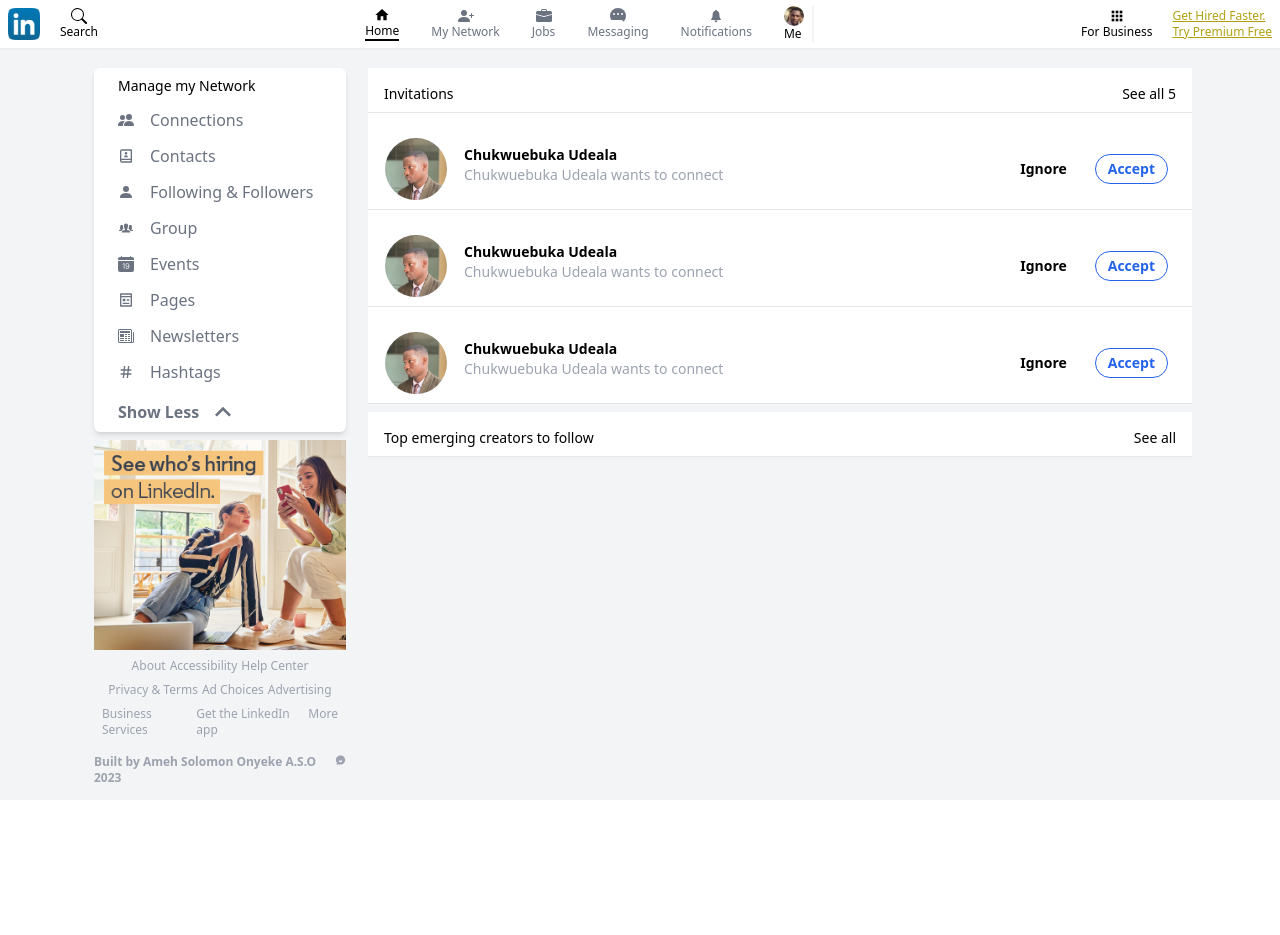
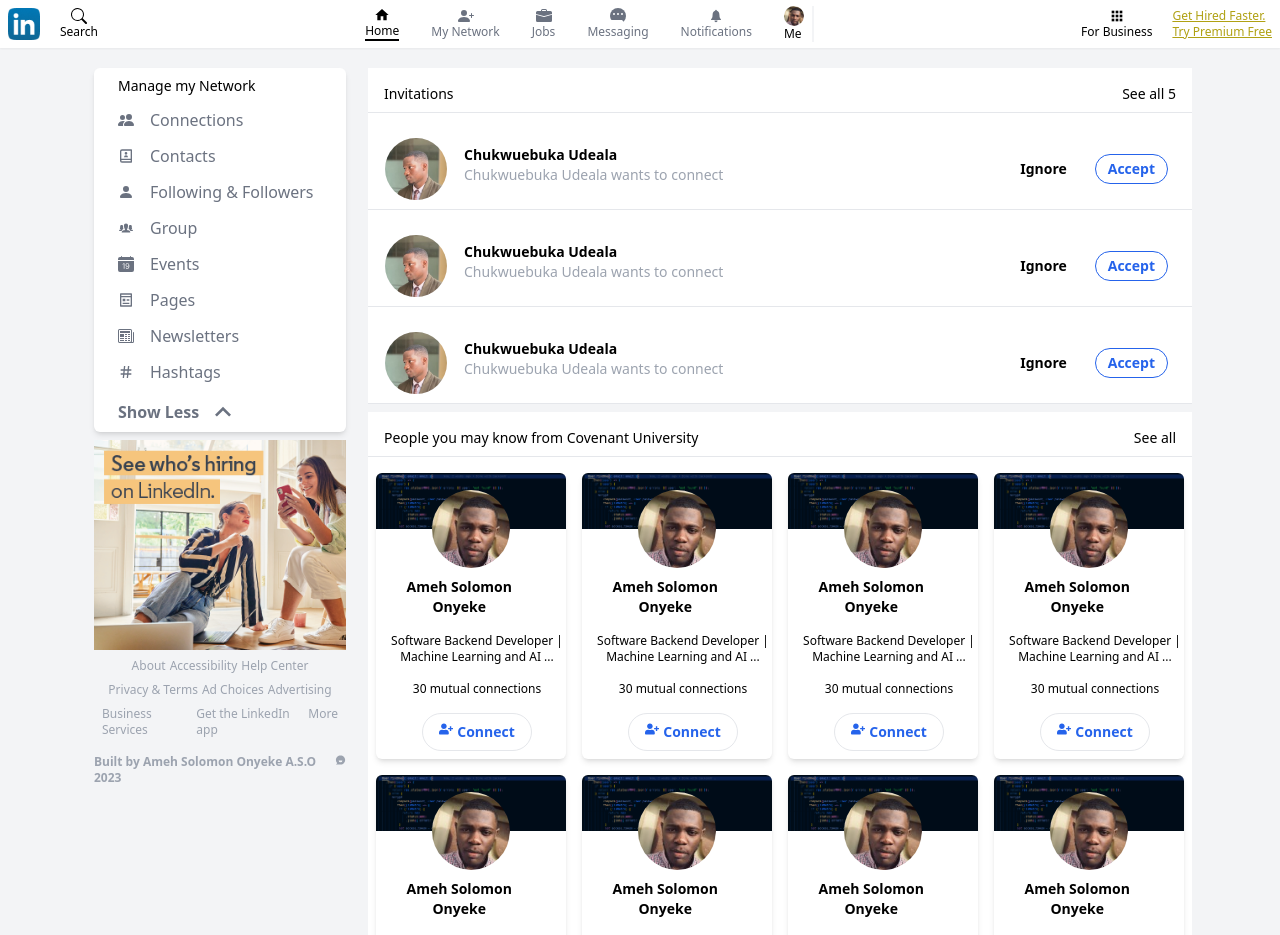
Before and after one commit to Uncle-Solomon/LinkedInClone, a React (Vite) app in the folder client/: page /mynetwork in a window 1280 px wide. Shown: the top 935 px of the page. Before the commit the page ends 800 px from the top, so only its background shows below. Built offline with nearby package versions, Linux system fonts and the light colour scheme.

Commit message:
Working on singula user component

```diff
--- a/client/src/components/Alumni.jsx
+++ b/client/src/components/Alumni.jsx
@@ -1,11 +1,24 @@
 import React from "react";
+import SingularUserCard from "./SingularUserCard";
 
 const Alumni = () => {
   return (
     <div className="bg-white w-full text-sm">
       <div className="flex justify-between px-4 pt-4 pb-2 border-b mb-2">
-        <p>Top emerging creators to follow</p>
+        <p>
+          People you may know from <span>Covenant University</span>
+        </p>
         <p>See all</p>
+      </div>
+      <div className="grid grid-cols-12">
+        <SingularUserCard />
+        <SingularUserCard />
+        <SingularUserCard />
+        <SingularUserCard />
+        <SingularUserCard />
+        <SingularUserCard />
+        <SingularUserCard />
+        <SingularUserCard />
       </div>
     </div>
   );
--- /dev/null
+++ b/client/src/components/SingularUserCard.jsx
@@ -0,0 +1,42 @@
+import React from "react";
+import profilepicture from "../assets/profilepic.jpeg";
+import background from "../assets/background.png";
+
+import { FaUserPlus } from "react-icons/fa";
+import { AiOutlineClose } from "react-icons/ai";
+
+const SingularUserCard = () => {
+  return (
+    <div className="rounded-md pb-2 col-span-6 md:col-span-4 lg:col-span-3 shadow-md bg-white mx-2 my-2 hover:outline hover:outline-[0.3px] outline-gray-50 hover:shadow-black hover:shadow-md group">
+      <div>
+        <div className="h-28 relative">
+          <img src={background} className="w-full h-[50%] rounded-t-md" />
+          <img
+            src={profilepicture}
+            className="w-20 h-20 rounded-full border border-white -mt-10 top-6 items-center mx-auto"
+          />
+          <AiOutlineClose className="text-white bg-blend-overlay text-md w-6 h-6 p-1 rounded-full absolute top-1 right-1 cursor-pointer hidden group-hover:block" />
+        </div>
+        <div className="pl-3 mt-[-0.5rem]">
+          <h1 className="font-bold text-sm leading-5 w-[80%] mb-4 text-center">
+            Ameh Solomon Onyeke
+          </h1>
+          <p className="text-xs font-thin text-center mt-2">
+            Software Backend Developer | Machine Learning and AI ...
+          </p>
+          <p className="text-xs font-thin text-center mt-4 mb-4">
+            <span className="">30</span> mutual connections
+          </p>
+          <div className="flex justify-center items-center">
+            <button className="border rounded-3xl px-4 py-2 flex gap-1 text-blue-600 font-semibold hover:bg-blue-200">
+              <FaUserPlus />
+              Connect
+            </button>
+          </div>
+        </div>
+      </div>
+    </div>
+  );
+};
+
+export default SingularUserCard;
```
